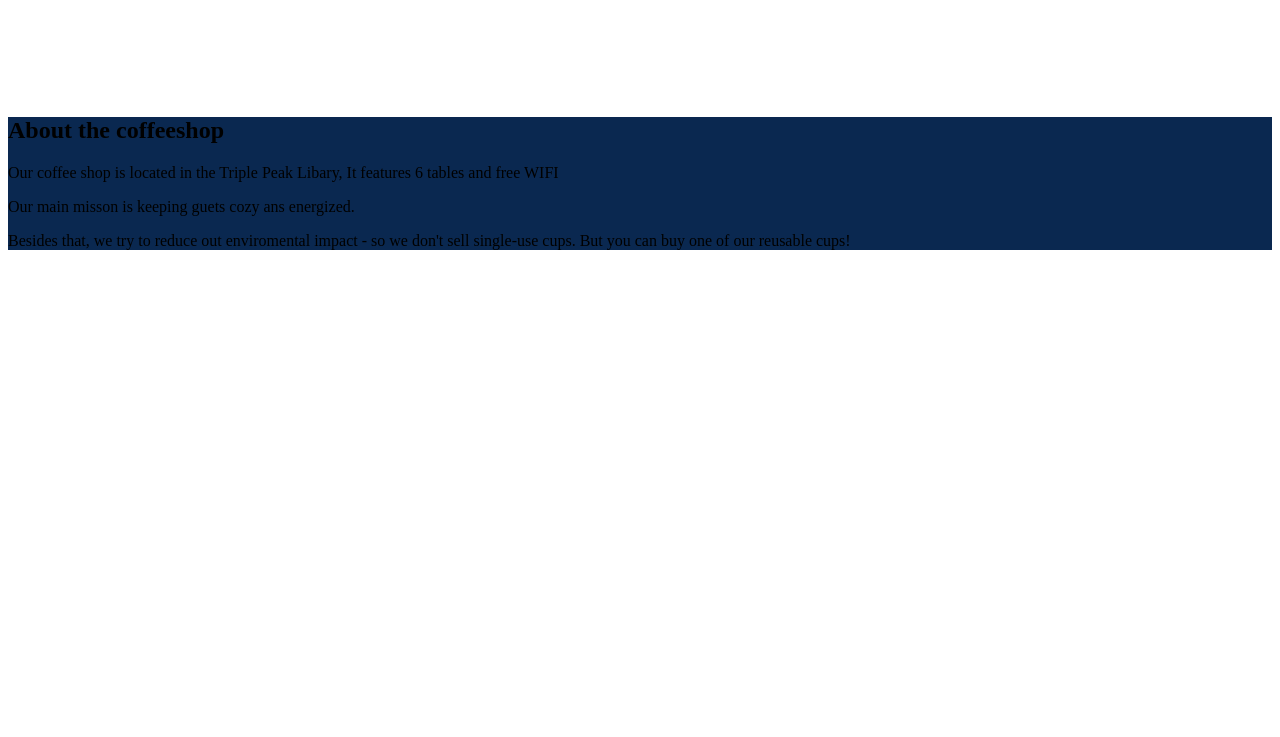
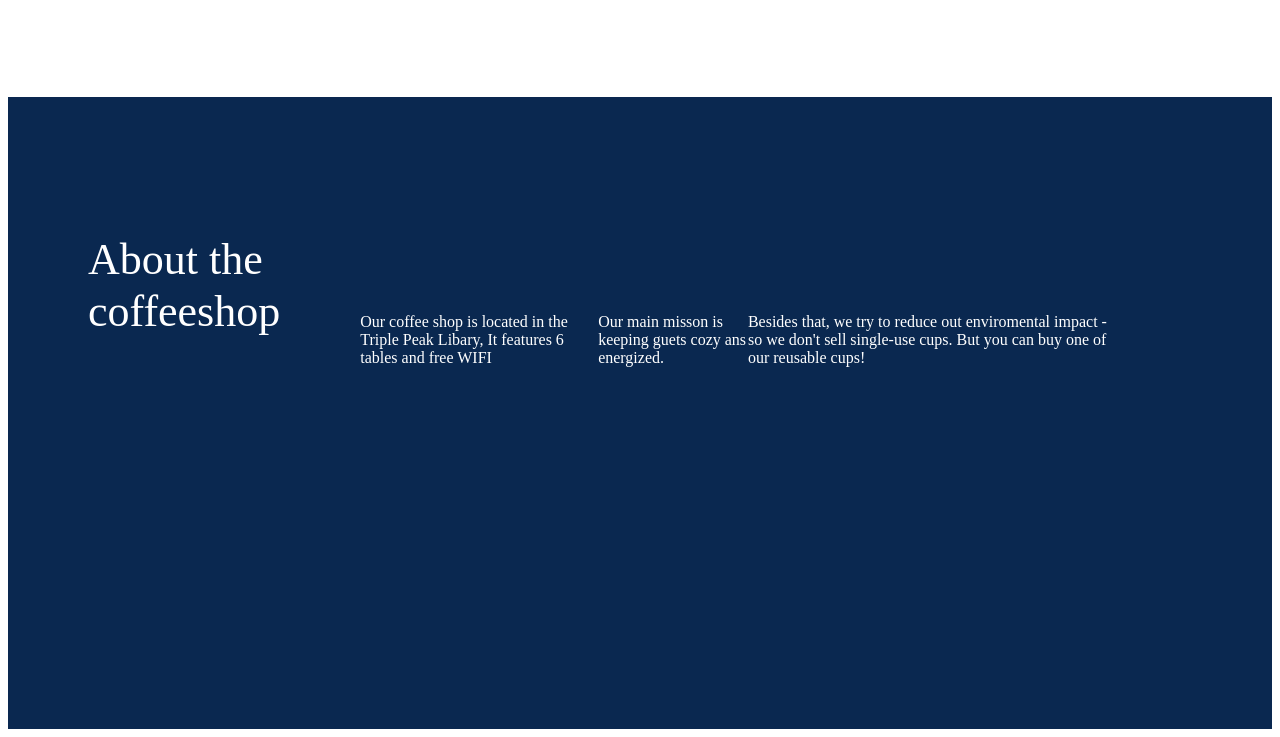
Before and after one commit to Ewell19/se_project_coffeeshop, a plain HTML site: page index.html in a window 1280 px wide. Shown: the part 3726-4463 px from the top of the page. Before the commit the page ends 3992 px from the top, so only its background shows below. Drawn offline with Linux system fonts and the light colour scheme.

Commit message:
new update for my project

```diff
--- a/blocks/about.css
+++ b/blocks/about.css
@@ -1,3 +1,29 @@
 .about {
   background-color: #0a2850;
+  color: #fff;
+  padding: 100px 80px 173px;
+  display: flex;
+  justify-content: space-between;
+  font-family: "Inter" Arial, sans-serif;
 }
+
+.about__title {
+  max-width: 251px;
+  font-family: "Inter"
+  font-style: normal;
+  font-weight: 500;
+  font-size: 44px;
+  line-height: 52px;
+
+}
+
+.about__paragraph {}
+
+
+.about__content {
+  max-width: 680px;
+}
+
+.about__circle {
+  position: absolute;
+}
```
Also changed, not shown: index.html (+9 -6 lines).
